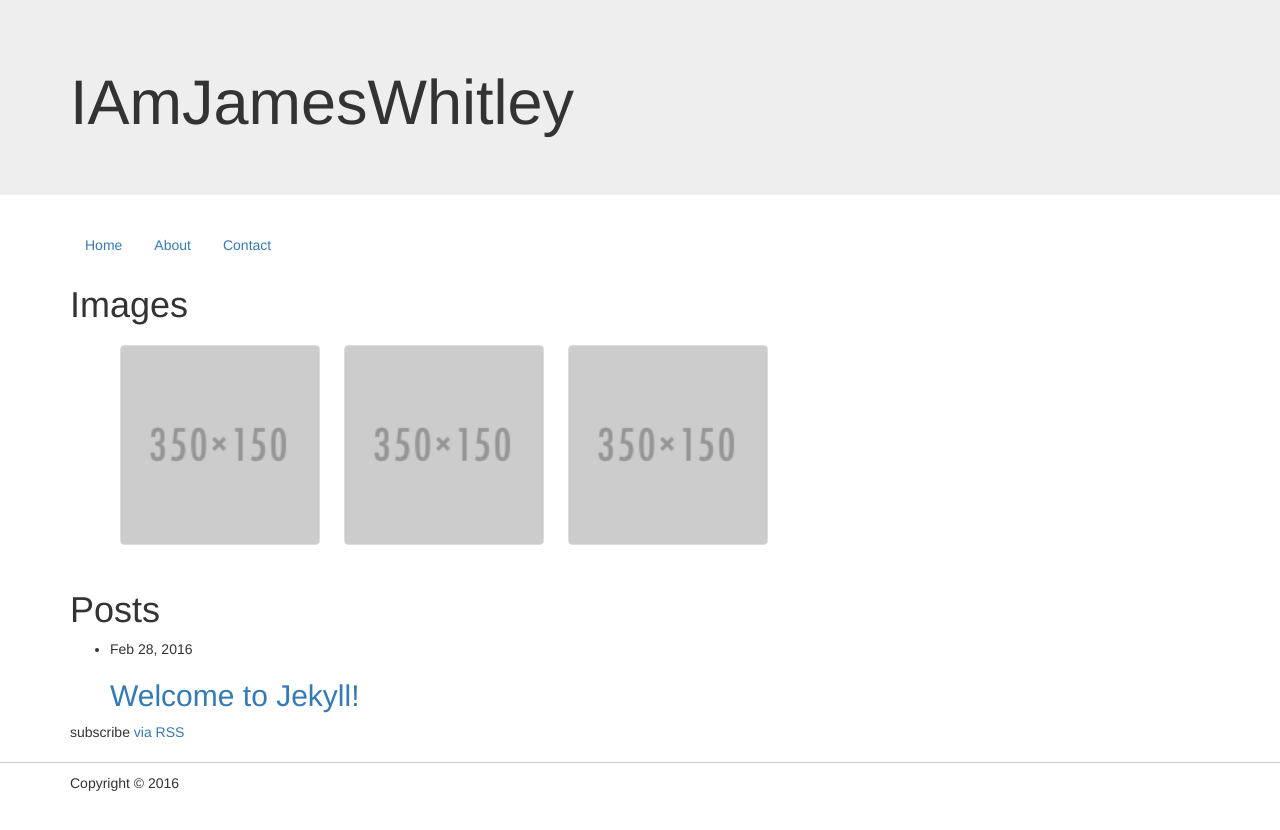
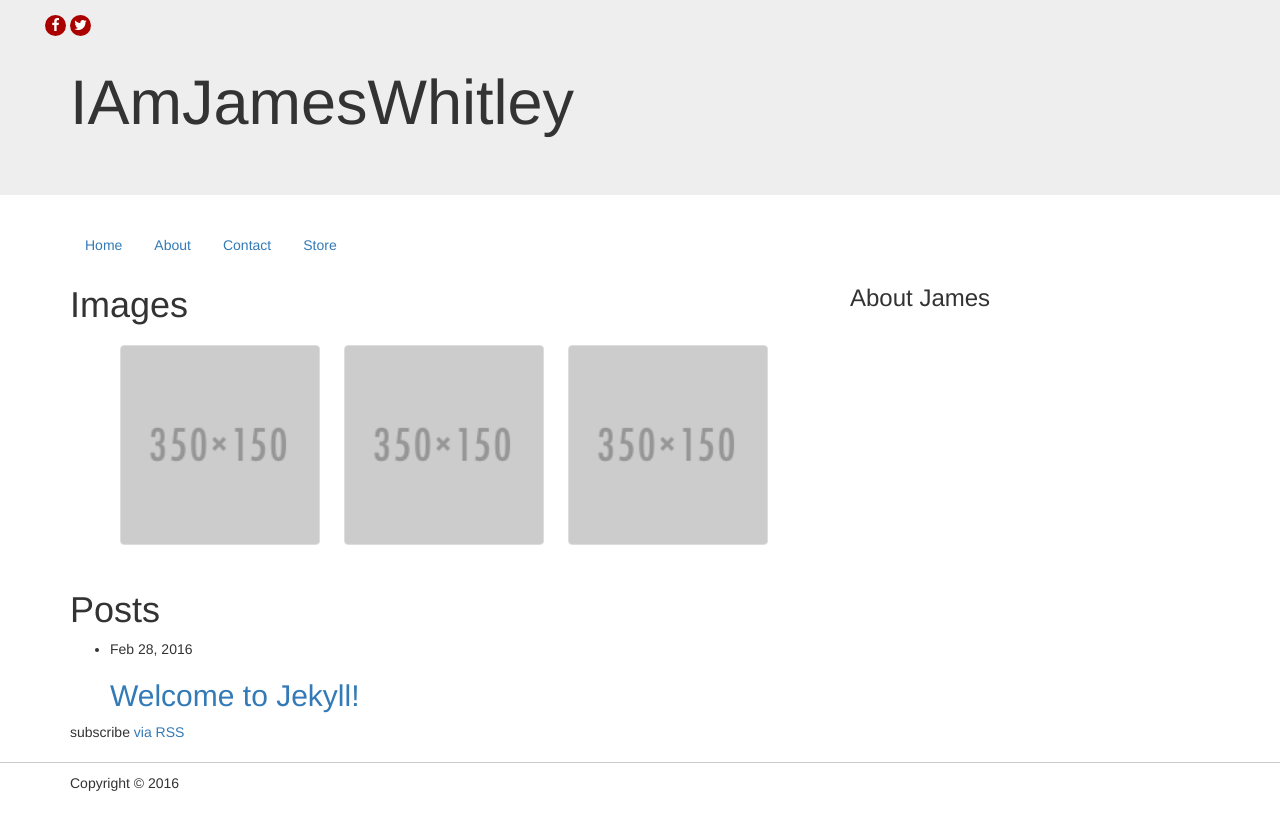
Before and after one commit to mrsteele/iamjameswhitley.com, a Jekyll site: the page built from index.html, in a window 1280 px wide. Shown: the top 830 px of the page. Built offline with Jekyll 4.4.1, drawn with Linux system fonts in a browser that asks for light colours; nearby versions of some CDN libraries.

Commit message:
stuff i guess
this was waiting in queue

```diff
--- a/_config.yml
+++ b/_config.yml
@@ -15,3 +15,8 @@ twitter_username: iamJamesWhitley
 
 # Build settings
 include: ['_pages']
+
+collections:
+  products:
+    output: true
+    permalink: /products/:path/
--- a/_includes/head.html
+++ b/_includes/head.html
@@ -10,6 +10,8 @@
   <link rel="stylesheet" href="https://maxcdn.bootstrapcdn.com/bootstrap/3.3.6/css/bootstrap.min.css">
   <script src="https://maxcdn.bootstrapcdn.com/bootstrap/3.3.6/js/bootstrap.min.js"></script>
 
+  <link rel="stylesheet" href="https://maxcdn.bootstrapcdn.com/font-awesome/4.5.0/css/font-awesome.min.css">
+
   <link rel="stylesheet" href="{{ "/css/main.css" | prepend: site.baseurl }}">
   <link rel="canonical" href="{{ page.url | replace:'index.html','' | prepend: site.baseurl | prepend: site.url }}">
   <link rel="alternate" type="application/rss+xml" title="{{ site.title }}" href="{{ "/feed.xml" | prepend: site.baseurl | prepend: site.url }}">
--- a/_includes/header.html
+++ b/_includes/header.html
@@ -1,4 +1,15 @@
 <header>
+
+    <ul class="social">
+        {% for social in site.data.socials %}
+            <li>
+                <a href="{{ social.url }}" target="_blank">
+                    <i class="fa fa-{{ social.fa }}"></i>
+                </a>
+            </li>
+        {% endfor %}
+    </ul>
+
     <div class="jumbotron">
         <div class="container">
             <h1>IAmJamesWhitley</h1>
--- a/_sass/_base.scss
+++ b/_sass/_base.scss
@@ -1,3 +1,31 @@
+@import '_variables';
+
+header {
+    position: relative;
+    .social {
+        list-style: none;
+        position: absolute;
+        top: 15px;
+        left: 5px;
+        li {
+            display: inline-block;
+        }
+
+        a {
+            color: #fff;
+            border-radius: 9999px;
+            background-color: $color-primary;
+            width: 1.5em;
+            height: 1.5em;
+            display: inline-block;
+            text-align: center;
+            &:hover {
+                opacity: 0.5;
+            }
+        }
+    }
+}
+
 footer {
     border-top: solid 1px #ccc;
     margin-top: 10px;
--- /dev/null
+++ b/_sass/_variables.scss
@@ -0,0 +1 @@
+$color-primary: #a00;
--- a/index.html
+++ b/index.html
@@ -4,6 +4,8 @@ layout: default
 
 <div class="home">
 
+    <div class="row">
+        <div class="col-md-8">
             <section class="clearfix">
 
                 <h1>Images</h1>
@@ -31,5 +33,9 @@ layout: default
             </section>
 
             <p class="rss-subscribe">subscribe <a href="{{ " /feed.xml " | prepend: site.baseurl }}">via RSS</a></p>
-
         </div>
+        <div class="col-md-4">
+            <h3>About James</h3>
+        </div>
+    </div>
+</div>
```
Also changed, not shown: _data/socials.json (added, +7 -0 lines), _layouts/store.html (added, +13 -0 lines), _pages/store.md (added, +5 -0 lines), _products/test.md (added, +6 -0 lines). Lines whose indentation alone changed are shown as unchanged.
